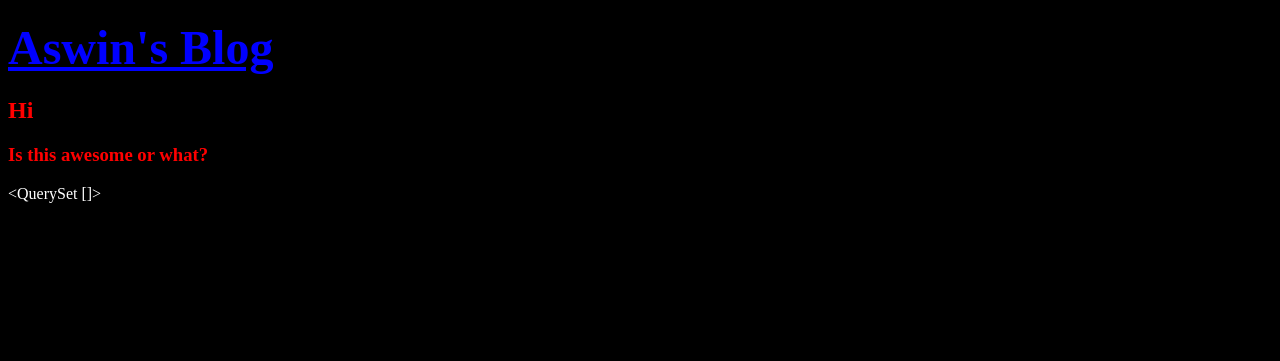
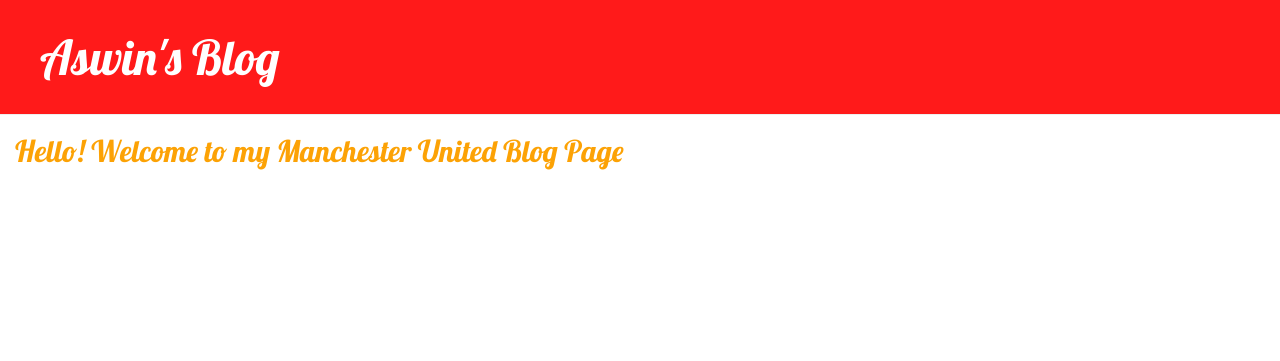
Before and after one commit to ImAsh-13/my-first-blog, a Django app: page / in a window 1280 px wide; the page is wider, and only the part inside the window is pictured. Shown: the part 439-800 px from the top of that part. Run offline with Django 3.2, Linux system fonts and the light colour scheme; data that the repository does not hold is empty; some libraries are stand-ins or nearby versions.

Commit message:
Template changes

```diff
--- /dev/null
+++ b/blog/static/css/blog.css
@@ -0,0 +1,61 @@
+.post {
+    padding-left: 15px;
+      }
+
+h1 a {
+    color: #FCA205;
+    font-family: 'Lobster';
+}
+
+
+.page-header {
+    background-color: #ff1a1a;
+    margin-top: 0;
+    padding: 20px 20px 20px 40px;
+}
+
+.page-header h1, .page-header h1 a, .page-header h1 a:visited, .page-header h1 a:active {
+    color: #ffffff;
+    font-size: 36pt;
+    text-decoration: none;
+}
+
+.content {
+    margin-left: 40px;
+}
+
+h1, h2, h3, h4 {
+    font-family: 'Lobster', cursive;
+}
+
+.date {
+    color: #828282;
+}
+
+.save {
+    float: right;
+}
+
+.post-form textarea, .post-form input {
+    width: 100%;
+}
+
+.top-menu, .top-menu:hover, .top-menu:visited {
+    color: #ffffff;
+    float: right;
+    font-size: 26pt;
+    margin-right: 20px;
+}
+
+.post {
+    margin-bottom: 70px;
+}
+
+.post h1 a, .post h1 a:visited {
+    color: #000000;
+}
+.welnote {
+    padding-left: 15px;
+    font-family: 'Lobster';
+    color: #FCA205;
+}
--- a/blog/templates/blog/post_list.html
+++ b/blog/templates/blog/post_list.html
@@ -1,29 +1,38 @@
+{% load staticfiles %}
 <html>
   <head>
       <title> Aswin's Blog </title>
+      <link rel="stylesheet" href="//maxcdn.bootstrapcdn.com/bootstrap/3.2.0/css/bootstrap.min.css">
+      <link rel="stylesheet" href="//maxcdn.bootstrapcdn.com/bootstrap/3.2.0/css/bootstrap-theme.min.css">
+      <link href="//fonts.googleapis.com/css?family=Lobster&subset=latin,latin-ext" rel="stylesheet" type="text/css">
+      <link rel="stylesheet" href="{% static 'css/blog.css' %}">
   </head>
-
-  <body bgcolor="black">
+  <body>
 
     <img src="https://c2.staticflickr.com/4/3336/3418572883_22de0c2787_b.jpg" alt="United trio" style="width:1315;height:430px;">
-    <strong><h1> <font size='10' color='blue'><u><b><a> Aswin's Blog </a></u></font></b></h1></strong>
 
-<div>
-  <h2> <font color="red"> Hi </font> </h2>
-  <h3> <font color="red"> Is this awesome or what? </font> </h3>
-</div>
 
-<div>
-<font color="white"> {{ posts }} </font>
-</div>
+    <div class="page-header">
+    <strong> <h1><a href="/">Aswin's Blog</a></h1></strong>
+    </div>
 
-{% for post in posts %}
+    <div class="welnote">
+      <h2>Hello! Welcome to my Manchester United Blog Page</h2>
+    </div>
+  <div class="content container">
+    <div class="row">
+      <div class="col-md-8">
+        {% for post in posts %}
+          <div class="post">
+            <h1><a href="">{{ post.title }}</a></h1>
+            <div class="date">
+                <p>Published: {{ post.published_date }}</p>
+            </div>
+            <p>{{ post.text|linebreaksbr }}</p>
+          </div>
+      {% endfor %}
+      </div>
     <div>
-        <h1><font color="red"><a href="">{{ post.title }}</font></a></h1>
-        <p><font size='2' color="white"><i>published: {{ post.published_date }}</i></font></p>
-        <p><font color="white">{{ post.text|linebreaksbr }}</font></p>
-    </div>
-{% endfor %}
-
-<body>
+  <div>
+    </body>
 </html>
```
Also changed, not shown: 1 other file.
